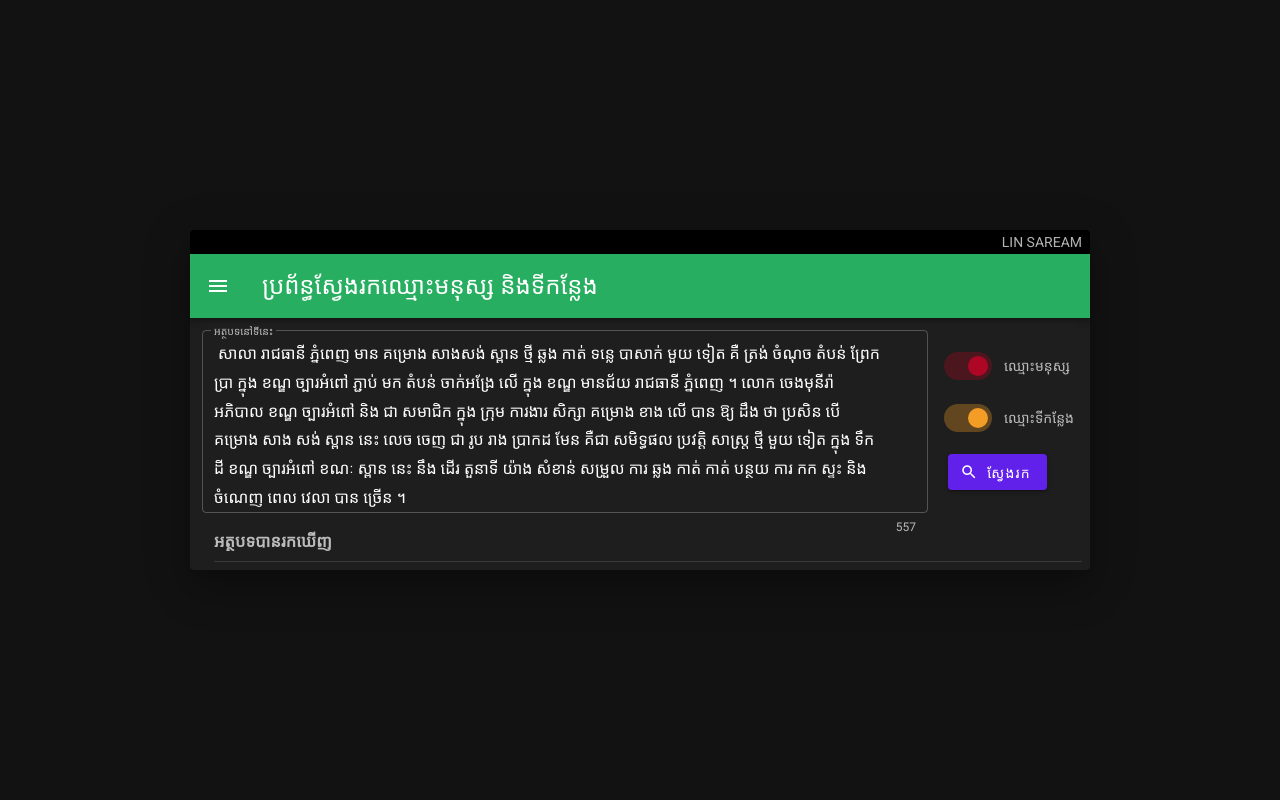
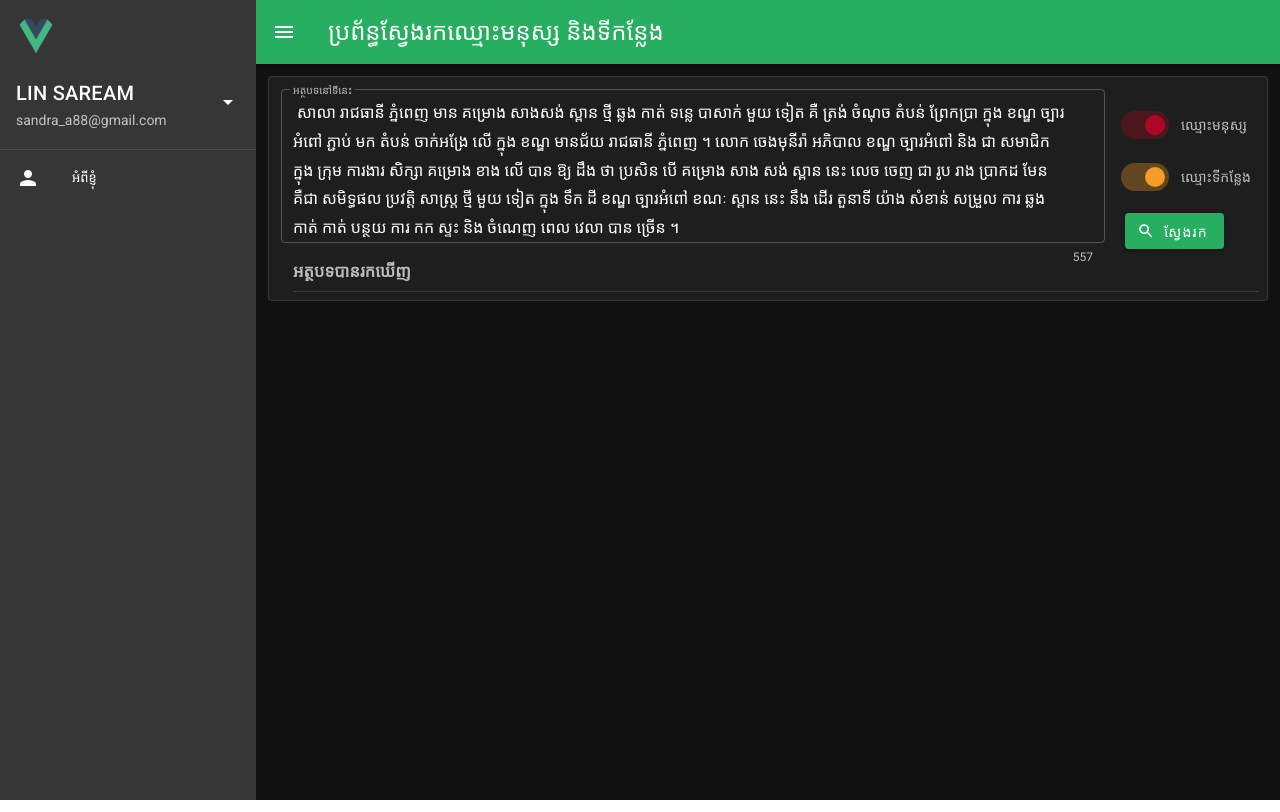
Before and after one commit to linsaream/NP, a Vue app: page / in a window 1280 px wide. Built offline with nearby package versions, Linux system fonts and the light colour scheme.

Commit message:
add drawer

```diff
--- a/src/App.vue
+++ b/src/App.vue
@@ -1,15 +1,43 @@
 <template>
   <v-app>
-    <v-layout row justify-center align-center fill-height>
-      <v-card width="900" :elevation="24">
-        <v-system-bar dark>
-          <v-spacer></v-spacer>
-          <span>LIN SAREAM</span>
-        </v-system-bar>
-        <v-toolbar color="success" dark>
-          <v-app-bar-nav-icon></v-app-bar-nav-icon>
+    <v-navigation-drawer app v-model="drawer" floating fixed>
+      <template v-slot:prepend>
+        <v-list>
+          <v-list-item>
+            <v-list-item-avatar>
+              <img src="./assets/avatar.png" />
+            </v-list-item-avatar>
+          </v-list-item>
+
+          <v-list-item link two-line>
+            <v-list-item-content>
+              <v-list-item-title class="title">LIN SAREAM</v-list-item-title>
+              <v-list-item-subtitle>sandra_a88@gmail.com</v-list-item-subtitle>
+            </v-list-item-content>
+            <v-list-item-action>
+              <v-icon>mdi-menu-down</v-icon>
+            </v-list-item-action>
+          </v-list-item>
+        </v-list>
+      </template>
+      <v-divider></v-divider>
+      <v-list nav dense>
+        <v-list-item link @click="displayAbout">
+          <v-list-item-icon>
+            <v-icon>person</v-icon>
+          </v-list-item-icon>
+          <v-list-item-title>អំពីខ្ញុំ</v-list-item-title>
+        </v-list-item>
+      </v-list>
+    </v-navigation-drawer>
+    <v-app-bar color="success" dark app fixed>
+      <v-app-bar-nav-icon @click.stop="drawer = !drawer"></v-app-bar-nav-icon>
       <v-toolbar-title class="headline toolbar-title">ប្រព័ន្ធស្វែងរកឈ្មោះមនុស្ស និងទីកន្លែង</v-toolbar-title>
-        </v-toolbar>
+    </v-app-bar>
+    <v-content>
+      <v-container fluid>
+        <v-fade-transition mode="out-in">
+          <v-card outlined>
             <v-card-text class="ma-2">
               <v-form ref="form" v-model="valid" lazy-validation>
                 <v-layout row wrap>
@@ -40,7 +68,7 @@
                       hide-details
                     ></v-switch>
                     <v-btn
-                  color="primary"
+                      color="success"
                       @click="matchDataWithDict"
                       :disabled="!valid"
                       :loading="loading"
@@ -81,23 +109,38 @@
               </span>
             </v-card-actions>
           </v-card>
-    </v-layout>
+        </v-fade-transition>
+      </v-container>
+    </v-content>
+    <v-dialog v-model="dialog" width="500">
+      <v-card>
+        <v-card-title class="headline success" primary-title>អំពីខ្ញុំ</v-card-title>
+        <v-card-text>Lorem ipsum dolor sit amet, consectetur adipiscing elit, sd do eiusmod tempor incididunt ut labore et dolore magna aliqua. Ut enim ad minim veniam, quis nostrud exercitation ullamco laboris nisi ut aliquip ex ea commodo consequat. Duis aute irure dolor in reprehenderit in voluptate velit esse cillum dolore eu fugiat nulla pariatur. Excepteur sint occaecat cupidatat non proident, sunt in culpa qui officia deserunt mollit anim id est laborum.</v-card-text>
+        <v-divider></v-divider>
+        <v-card-actions>
+          <v-spacer></v-spacer>
+          <v-btn color="success" outlined @click="dialog = false">បិទ</v-btn>
+        </v-card-actions>
+      </v-card>
+    </v-dialog>
   </v-app>
 </template>
 
 <script>
-
 /* eslint-disable */
-import {article} from "./libs/article";
+import { article } from "./libs/article";
 import { placeDict } from "./libs/placeDict";
 import { personDict } from "./libs/personDict";
 import { toKhNumber } from "./libs/toKh";
 
-import {textS} from './libs/texts'
+import { textS } from "./libs/texts";
 export default {
   name: "app",
-  data() { // also equal variable but also can be used on html
+  data() {
+    // also equal variable but also can be used on html
     return {
+      dialog: false,
+      drawer: this.$vuetify.breakpoint.mdAndUp ? true : false,
       placeDict: placeDict,
       personDict: personDict,
       foundResult: [],
@@ -108,7 +151,7 @@ export default {
       valid: false,
       loading: false,
       formData: {
-        article:textS,
+        article: textS,
         personName: true,
         placeName: true
       },
@@ -145,7 +188,9 @@ export default {
                     { text: o }, //push title
                     { type: placeName ? "place" : "", text: arr[index + 1] } //push place
                   );
+                  if (placeName) {
                     this.total.place += 1;
+                  }
                   isFound = true;
                 }
               });
@@ -158,7 +203,9 @@ export default {
                     { text: o }, //push title
                     { type: personName ? "person" : "", text: arr[index + 1] } //push person
                   );
+                  if (personName) {
                     this.total.person += 1;
+                  }
                   isFound = true;
                 }
               });
@@ -185,11 +232,15 @@ export default {
             this.foundResult = [];
           }
           this.loading = false;
-        }, 1000);
+        }, 500);
       }
     },
     khNumber(enNum) {
       return toKhNumber(enNum + "");
+    },
+    displayAbout() {
+      this.drawer = false;
+      this.dialog = true;
     }
   }
 };
```
Also changed, not shown: src/assets/avatar.png (renamed from src/assets/logo.png). Lines whose indentation alone changed are shown as unchanged.
